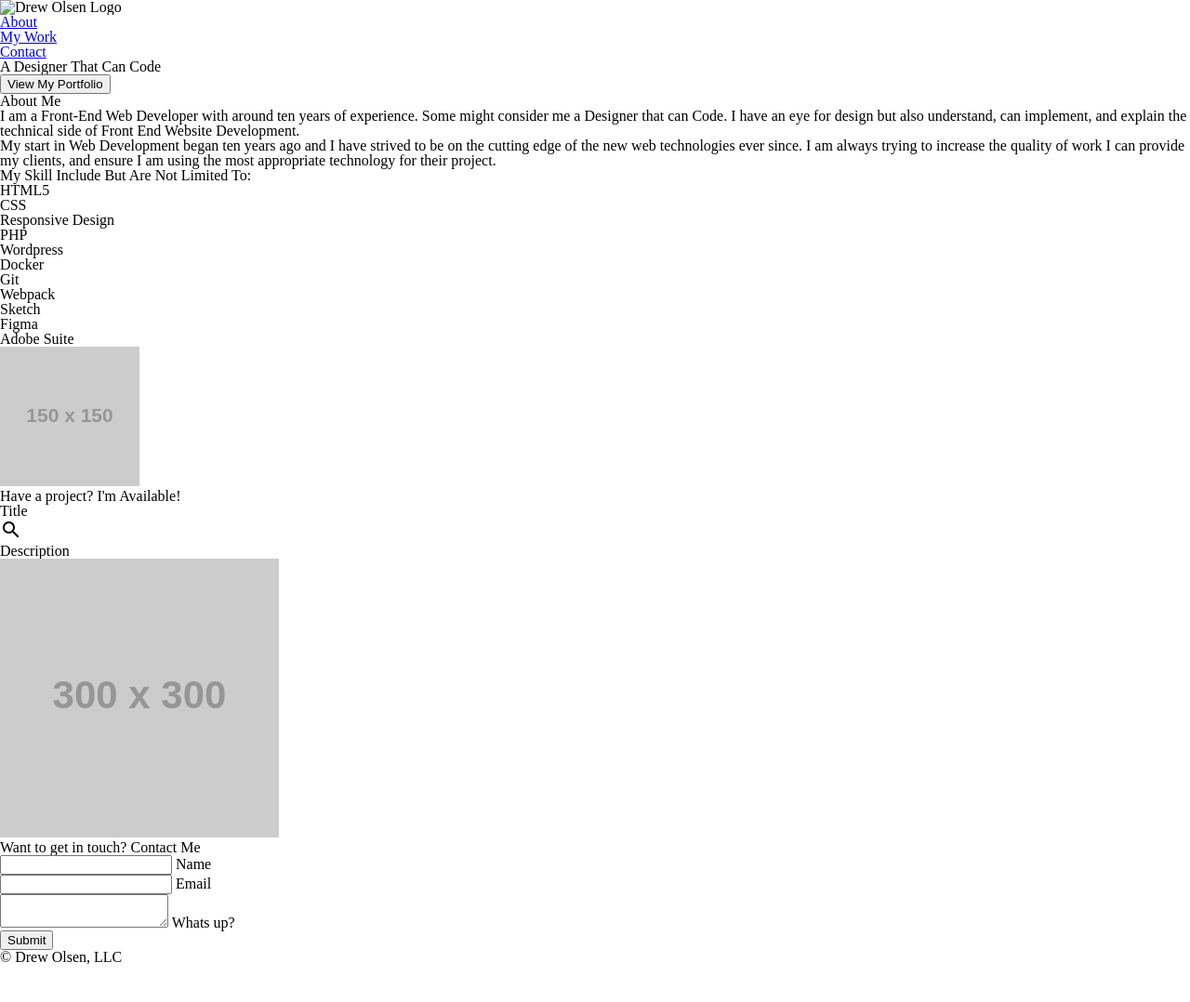
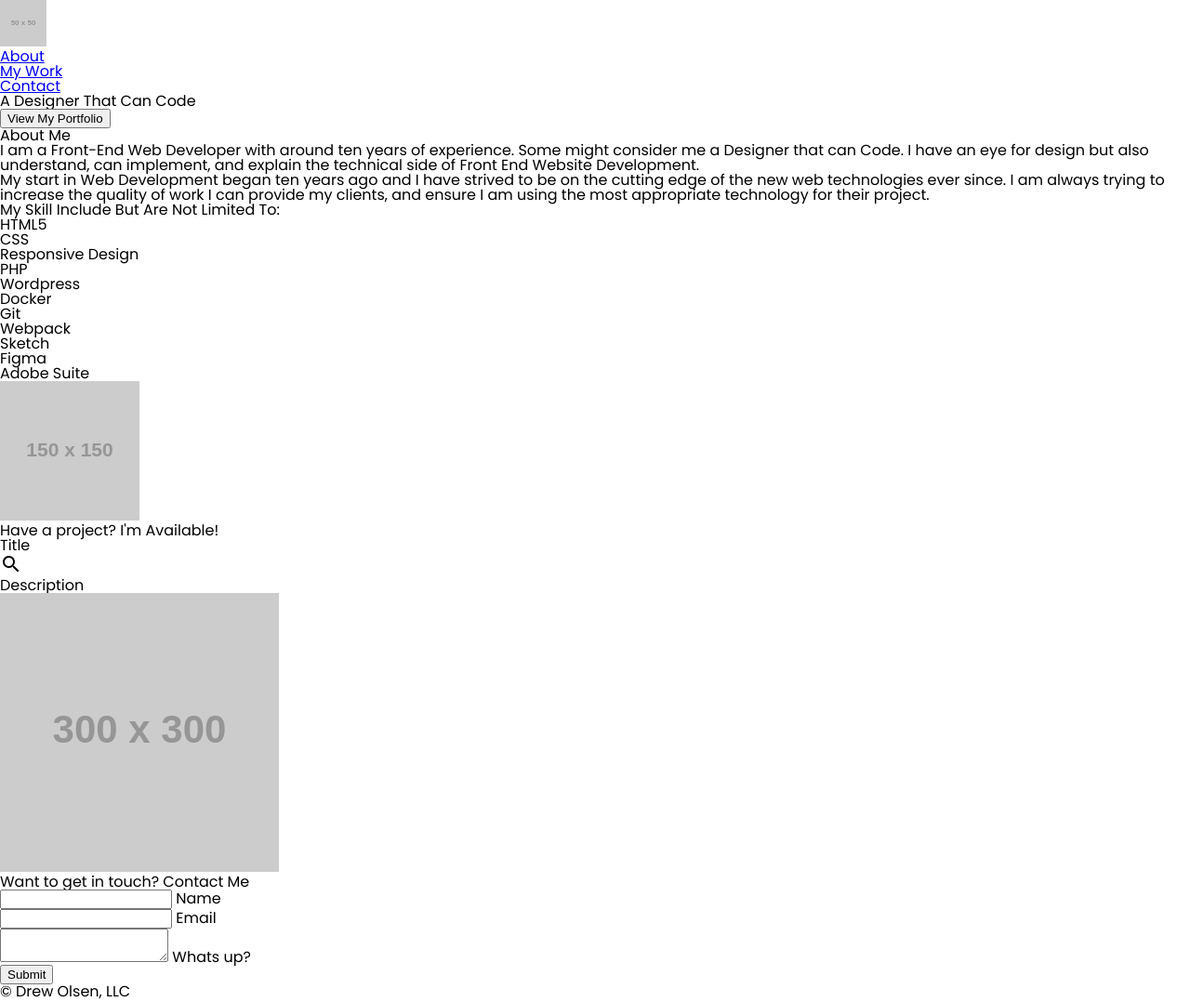
Before and after one commit to Drewole/camp-portfolio, a plain HTML site: page index.html in a window 1280 px wide. Shown: the whole page at 93% size. Before the commit the page ends 1038 px from the top, so only its background shows below. Drawn offline with Linux system fonts and the light colour scheme; placeholder pictures from the web are drawn by us.

Commit message:
Added google fonts

```diff
--- a/Assets/css/style.css
+++ b/Assets/css/style.css
@@ -0,0 +1,9 @@
+/* lets get our variables out of the way */
+:root {
+     --purple: #333;
+}
+
+body {
+     /* WE have Light, Regular, and extra bold */
+     font-family: "Poppins", sans-serif;
+}
--- a/index.html
+++ b/index.html
@@ -5,16 +5,19 @@
           <meta http-equiv="X-UA-Compatible" content="IE=edge" />
           <meta name="viewport" content="width=device-width, initial-scale=1.0" />
           <title>Drew Olsen's Web Development Portfolio</title>
+          <!-- Resetting the styles -->
+          <link rel="stylesheet" href="assets/css/reset.css" />
           <!-- Getting some icons from Materialize -->
           <link rel="stylesheet" href="https://fonts.googleapis.com/icon?family=Material+Icons" />
-          <!-- Resetting the styles -->
-          <link rel="stylesheet" href="assets/css/reset.css" />
+          <!-- Getting the poppins font -->
+          <link rel="preconnect" href="https://fonts.gstatic.com" />
+          <link href="https://fonts.googleapis.com/css2?family=Poppins:wght@200;400;800&display=swap" rel="stylesheet" />
           <!-- Adding my external stylesheet -->
           <link rel="stylesheet" href="assets/css/style.css" />
      </head>
      <body>
           <header>
-               <img src="#" alt="Drew Olsen Logo" />
+               <img src="https://via.placeholder.com/50" alt="Drew Olsen Logo" />
 
                <ul>
                     <li><a href="#about">About</a></li>
```
